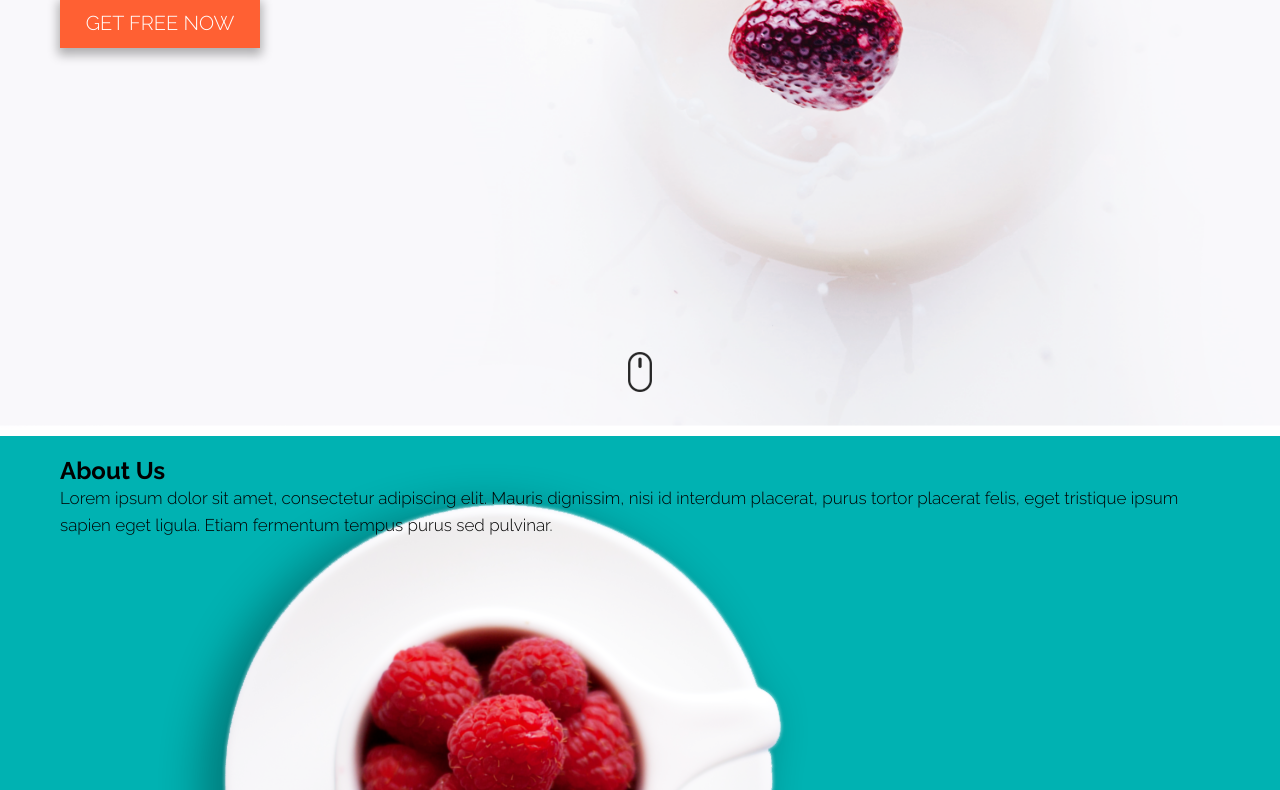
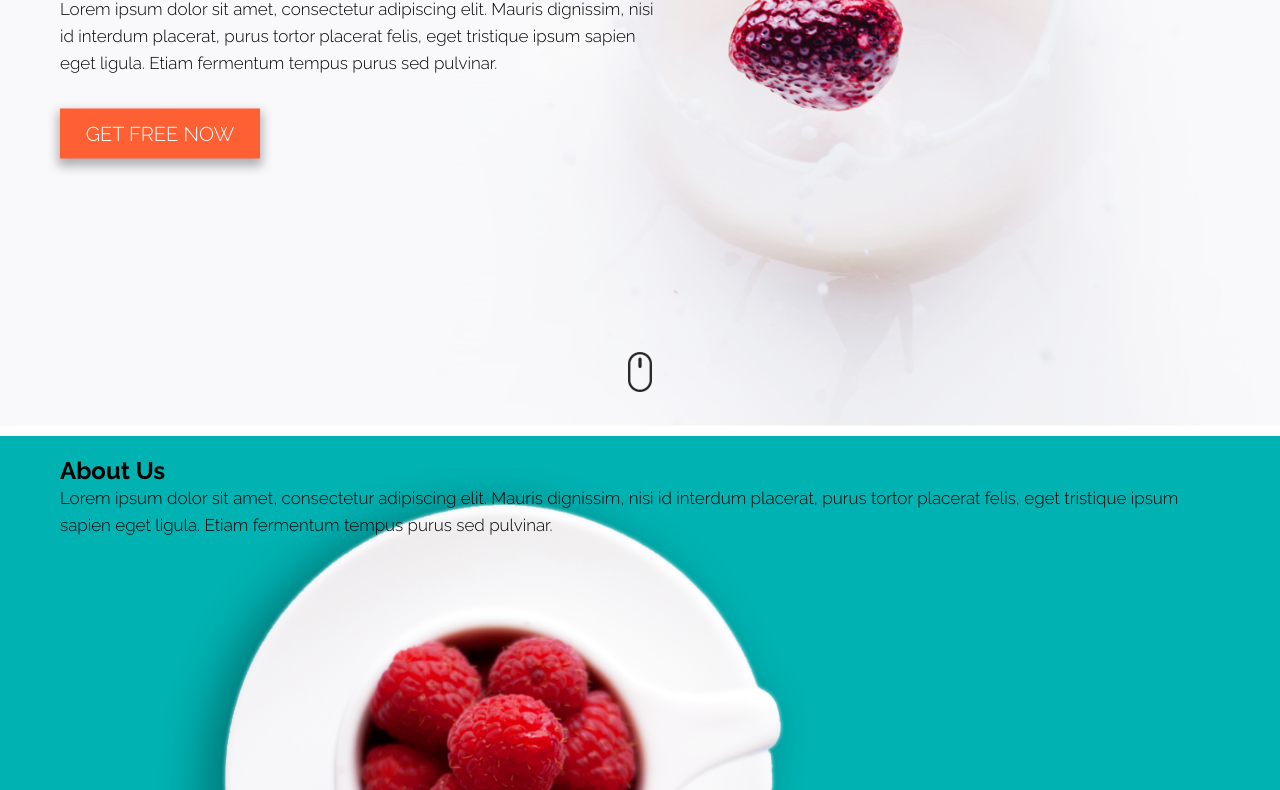
Before and after one commit to fitheak01/WeeklyWebDevChallenge2, a plain HTML site: page index.html in a window 1280 px wide. Shown: the part 364-1154 px from the top of the page. Drawn offline with Linux system fonts and the light colour scheme.

Commit message:
Header redesign finished

```diff
--- a/index.html
+++ b/index.html
@@ -23,7 +23,7 @@
   </nav>
   <header class="head">
     <div class="grid-container">
-      <div class="col-1-2">
+      <div class="col-1-2 content">
         <h2 class="title">Fresh Life</h2>
         <p class="text">
             Lorem ipsum dolor sit amet, consectetur adipiscing elit.
@@ -31,10 +31,10 @@
             Etiam fermentum tempus purus sed pulvinar.
         </p>
         <button class="btn get-free">Get Free Now</button>
-        <a class="btn-scroll" href="#about" title="Scroll to about section">
-          <img src="./img/scroll-icon.png" alt="Scroll image">
-        </a>
-      </div>
+    </div>
+    <a class="btn-scroll" href="#about" title="Scroll to about section">
+      <img src="./img/scroll-icon.png" alt="Scroll image">
+    </a>
     </div>
   </header>
   <main>
--- a/styles.css
+++ b/styles.css
@@ -61,6 +61,10 @@ p {
   padding: 0;
 }
 
+.pull-right{
+  float: right;
+}
+
 .col-1-1 {
   width: 100%;
 }
@@ -85,6 +89,7 @@ p {
   margin-top: 50px;
   margin: 0 auto;
   max-width: 1200px;
+  z-index: 2;
 }
 
 .nav .nav-list {
@@ -113,7 +118,6 @@ p {
 
 /*---HEADER---*/
 .head {
-  padding-top: 147px;
   background: #ffffff;
   background: url("./img/strawberry.png") no-repeat center;
   background-size: cover;
@@ -126,10 +130,16 @@ p {
   margin-bottom: 12px;
 }
 
-.head-content {
+.head .grid-container {
+  padding-top: 147px;
+  min-height: 100vh;
   position: relative;
-  top: 155px;
-  width: 50%;
+}
+
+.head .content{
+  position: absolute;
+  top: 50%;
+  transform: translateY(-50%);
 }
 
 .head .btn.get-free {
```
